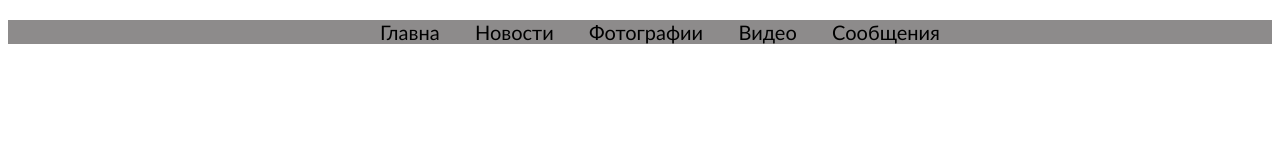
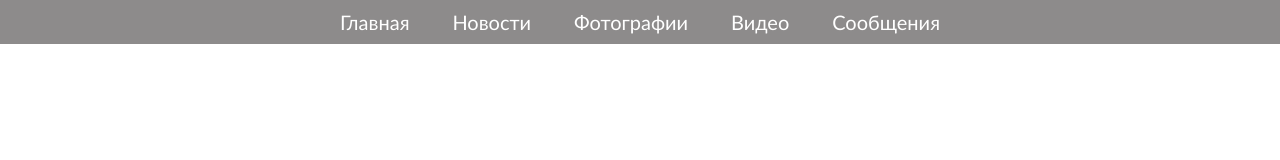
Before and after one commit to ZeroB1t/Go-Frontend, a plain HTML site: page navigation/index.html in a window 1280 px wide. Drawn offline with Linux system fonts and the light colour scheme.

Commit message:
Сделал простое навигационное меню

```diff
--- a/navigation/index.html
+++ b/navigation/index.html
@@ -10,11 +10,11 @@
     <div class="content">
         <nav>
             <ul>
-                <li>Главна</li>
-                <li>Новости</li>
-                <li>Фотографии</li>
-                <li>Видео</li>
-                <li>Сообщения</li>
+                <li><a href="#">Главная</a></li>
+                <li><a href="#">Новости</a></li>
+                <li><a href="#">Фотографии</a></li>
+                <li><a href="#">Видео</a></li>
+                <li><a href="#">Сообщения</a></li>
             </ul>
         </nav>
     </div>
--- a/navigation/style.css
+++ b/navigation/style.css
@@ -1,3 +1,7 @@
+*{
+    padding: 0;
+    margin: 0;
+}
 body{
     font-family: 'Gill Sans', 'Gill Sans MT', Calibri, 'Trebuchet MS', sans-serif;
 }
@@ -7,6 +11,19 @@ ul{
     justify-content: space-between;
     list-style-type: none;
     font-size: 20px;
+    padding: 10px 0;
+}
+
+a{
+    text-decoration: none;
+    color: #ffffff;
+    transition: color 0.5s ease, border-bottom 1s ease, font-size 0.5s ease;
+}
+
+a:hover{
+    color: #00ffff;
+    border-bottom: 1px solid #00ffff;
+    font-size: 25px;
 }
 
 nav{
```
